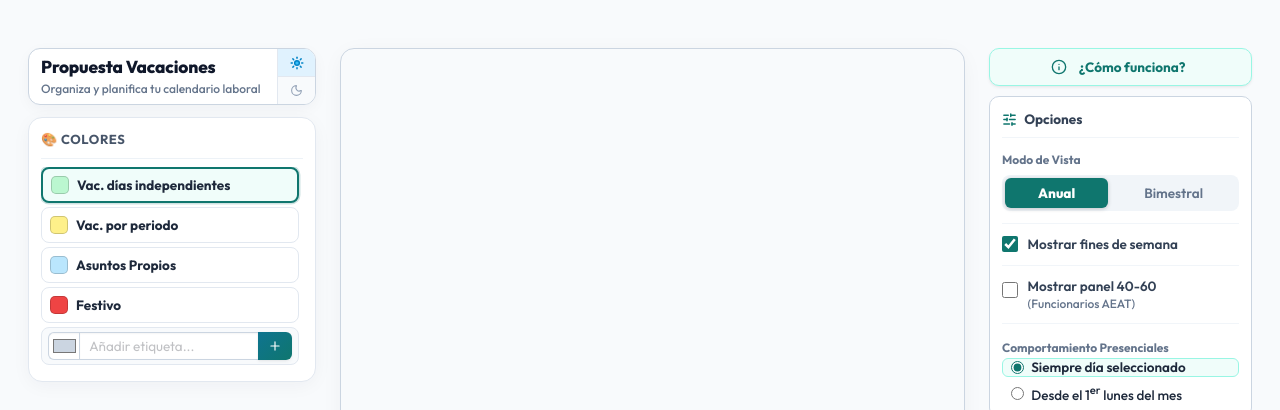
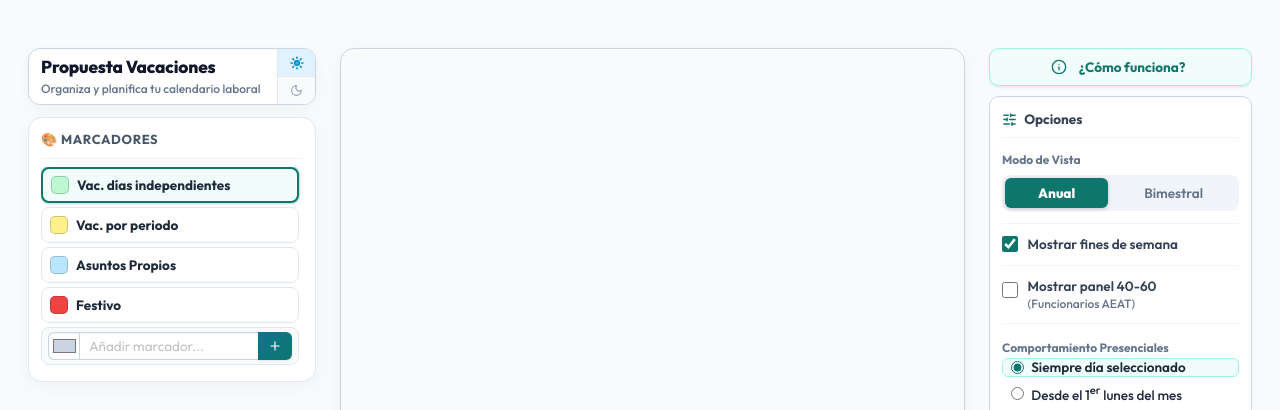
Before and after one commit to demalmar/PropuestaVacaciones, a React (Vite) app: page / in a window 1280 px wide. Shown: the top 410 px of the page. Built offline with nearby package versions, Linux system fonts and the light colour scheme.

Commit message:
feat: renombrar Colores a Marcadores y actualizar textos de ayuda y formularios

```diff
--- a/src/components/Mobile/MobileColorBar.tsx
+++ b/src/components/Mobile/MobileColorBar.tsx
@@ -108,7 +108,7 @@ export const MobileColorBar: React.FC<MobileColorBarProps> = ({
           className="is-uppercase has-text-weight-bold table-header"
           style={{ color: isDarkMode ? '#94a3b8' : '#475569', letterSpacing: '0.05em', fontSize: 'var(--font-size-header-table)' }}
         >
-          🎨 Colores y Etiquetas
+          🎨 Marcadores
         </h3>
         <span className="subtext-helper" style={{ fontSize: 'var(--font-size-subtext)', color: isDarkMode ? '#94a3b8' : '#64748b' }}>
           mantén pulsado para opciones
@@ -324,7 +324,7 @@ export const MobileColorBar: React.FC<MobileColorBarProps> = ({
             justifyContent: 'center',
             cursor: 'pointer'
           }}
-          title="Añadir nueva etiqueta"
+          title="Añadir marcador"
         >
           <div
             style={{
--- a/src/components/Modals/AddColorModal.tsx
+++ b/src/components/Modals/AddColorModal.tsx
@@ -45,7 +45,7 @@ export const AddColorModal: React.FC<AddColorModalProps> = ({
             <div className="is-flex is-align-items-center" style={{ gap: '0.45rem' }}>
               <span style={{ fontSize: '16px' }}>🎨</span>
               <h6 className="title is-6 mb-0" style={{ color: isDarkMode ? '#f8fafc' : '#0f172a', fontWeight: 800, fontSize: '14px' }}>
-                Añadir nuevo color
+                Añadir marcador
               </h6>
             </div>
             <button
@@ -59,7 +59,7 @@ export const AddColorModal: React.FC<AddColorModalProps> = ({
           <div className="is-flex is-flex-direction-column" style={{ gap: '0.65rem' }}>
             <div>
               <label className="label is-size-7 mb-1" style={{ color: isDarkMode ? '#e2e8f0' : '#1e293b', fontSize: '12px' }}>
-                Nombre de la etiqueta:
+                Nombre del marcador:
               </label>
               <input
                 type="text"
@@ -79,7 +79,7 @@ export const AddColorModal: React.FC<AddColorModalProps> = ({
 
             <div>
               <label className="label is-size-7 mb-1" style={{ color: isDarkMode ? '#e2e8f0' : '#1e293b', fontSize: '12px' }}>
-                Color de la etiqueta:
+                Color del marcador:
               </label>
               <div className="is-flex is-align-items-center" style={{ gap: '0.6rem' }}>
                 <input
--- a/src/components/Modals/HowItWorksModal.tsx
+++ b/src/components/Modals/HowItWorksModal.tsx
@@ -93,17 +93,17 @@ export const HowItWorksModal: React.FC<HowItWorksModalProps> = ({
           <section className="mb-4">
             <h4 className="title is-6 has-text-info mb-2 is-flex is-align-items-center" style={{ gap: '0.5rem' }}>
               <span>🎨</span>
-              <span>Leyenda de colores</span>
+              <span>Marcadores</span>
             </h4>
             <p className="mb-2">
-              El panel izquierdo contiene las categorías predeterminadas y las que tú añadas:
+              El panel izquierdo de <strong>Marcadores</strong> contiene las categorías predeterminadas y las que tú añadas:
             </p>
             <ul>
               <li><strong>Vac. días independientes:</strong> Vacaciones disfrutadas por días sueltos.</li>
               <li><strong>Vac. por periodo:</strong> Vacaciones planificadas por temporadas o bloques continuos.</li>
               <li><strong>Asuntos Propios:</strong> Días reservados para trámites y gestiones personales.</li>
               <li><strong>Festivo:</strong> Días no laborales (los fines de semana se pintan automáticamente en este color si no se personalizan).</li>
-              <li><strong>Personalizadas:</strong> Puedes crear tus propias categorías con nombre y color libre.</li>
+              <li><strong>Personalizadas:</strong> Puedes crear tus propios marcadores con nombre y color libre.</li>
             </ul>
           </section>
 
@@ -113,9 +113,9 @@ export const HowItWorksModal: React.FC<HowItWorksModalProps> = ({
               <span>Cómo interactuar</span>
             </h4>
             <ul>
-              <li><strong>Seleccionar categoría activa:</strong> Haz clic en cualquier etiqueta de la leyenda para seleccionarla como color activo de trabajo.</li>
-              <li><strong>Pintar días:</strong> Haz clic sobre cualquier día del calendario para aplicarle la categoría activa.</li>
-              <li><strong>Quitar color:</strong> Vuelve a hacer clic sobre un día ya coloreado con la misma categoría activa para desmarcarlo.</li>
+              <li><strong>Seleccionar marcador activo:</strong> Haz clic en cualquier marcador de la lista para seleccionarlo como color activo de trabajo.</li>
+              <li><strong>Pintar días:</strong> Haz clic sobre cualquier día del calendario para aplicarle el marcador activo.</li>
+              <li><strong>Quitar marcador:</strong> Vuelve a hacer clic sobre un día ya coloreado con el mismo marcador activo para desmarcarlo.</li>
               <li><strong>Marcar días presenciales por columna:</strong> Haz clic en la cabecera de cualquier día (L, M, X, J, V, S, D) de un mes para marcar o desmarcar todos los días de esa columna en dicho mes como días presenciales.</li>
             </ul>
           </section>
@@ -123,10 +123,10 @@ export const HowItWorksModal: React.FC<HowItWorksModalProps> = ({
           <section className="mb-4">
             <h4 className="title is-6 has-text-info mb-2 is-flex is-align-items-center" style={{ gap: '0.5rem' }}>
               <span>➕</span>
-              <span>Añadir etiquetas</span>
+              <span>Añadir marcador</span>
             </h4>
             <p>
-              En el formulario <strong>"Añadir etiqueta..."</strong> del panel izquierdo puedes crear nuevas categorías personalizadas: selecciona un color con la paleta, escribe su nombre y pulsa el botón <strong>+</strong> (o la tecla Enter).
+              En el formulario <strong>"Añadir marcador..."</strong> del panel izquierdo puedes crear nuevos marcadores personalizados: selecciona un color con la paleta, escribe su nombre y pulsa el botón <strong>+</strong> (o la tecla Enter).
             </p>
           </section>
 
@@ -187,7 +187,7 @@ export const HowItWorksModal: React.FC<HowItWorksModalProps> = ({
 
           <article className="message is-info is-small mb-0">
             <div className="message-body" style={{ fontSize: '0.92rem', lineHeight: 1.5 }}>
-              <strong>Nota:</strong> Todos tus datos (colores, selecciones y etiquetas) se guardan automáticamente en tu navegador (Local Storage), por lo que no perderás tu planificación aunque recargues o cierres la página.
+              <strong>Nota:</strong> Todos tus datos (marcadores, selecciones y opciones) se guardan automáticamente en tu navegador (Local Storage), por lo que no perderás tu planificación aunque recargues o cierres la página.
             </div>
           </article>
         </section>
--- a/src/components/Sidebar/ColorPalette.tsx
+++ b/src/components/Sidebar/ColorPalette.tsx
@@ -145,7 +145,7 @@ export const ColorPalette: React.FC<ColorPaletteProps> = ({
         {/* Cabecera Colores */}
         <div className="pb-2 mb-2" style={{ borderBottom: isDarkMode ? '1px solid #334155' : '1px solid #edf2f7' }}>
           <h3 className="is-uppercase has-text-weight-bold" style={{ color: isDarkMode ? '#94a3b8' : '#475569', letterSpacing: '0.05em', fontSize: 'var(--font-size-header-table)' }}>
-            🎨 Colores
+            🎨 Marcadores
           </h3>
         </div>
 
@@ -261,7 +261,7 @@ export const ColorPalette: React.FC<ColorPaletteProps> = ({
                   type="text"
                   value={newLabel}
                   onChange={(e) => setNewLabel(e.target.value)}
-                  placeholder="Añadir etiqueta..."
+                  placeholder="Añadir marcador..."
                   className="input is-small"
                   style={{
                     height: '28px',
@@ -284,7 +284,7 @@ export const ColorPalette: React.FC<ColorPaletteProps> = ({
                     borderRadius: '0 6px 6px 0',
                     padding: '0 10px'
                   }}
-                  title="Añadir etiqueta"
+                  title="Añadir marcador"
                 >
                   <Plus size={14} />
                 </button>
```
